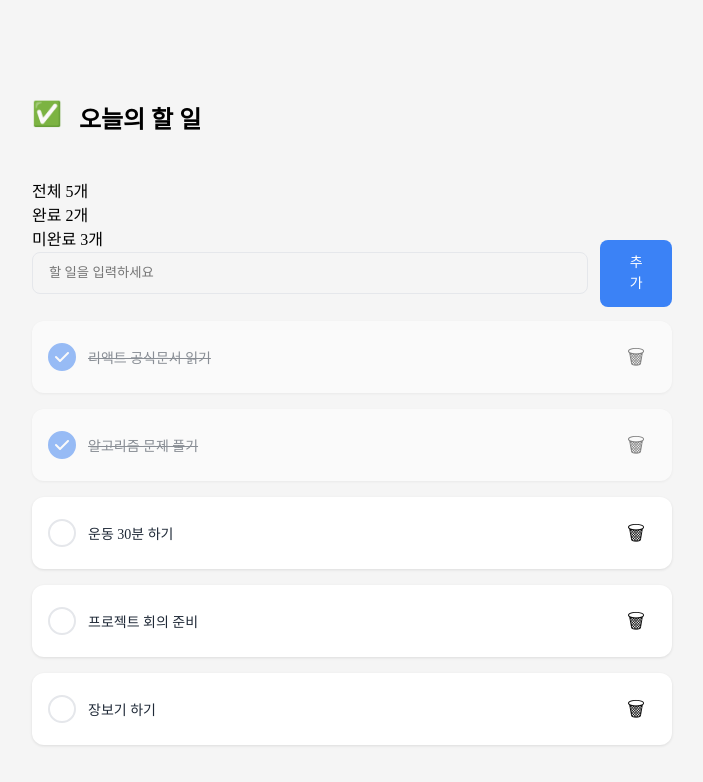
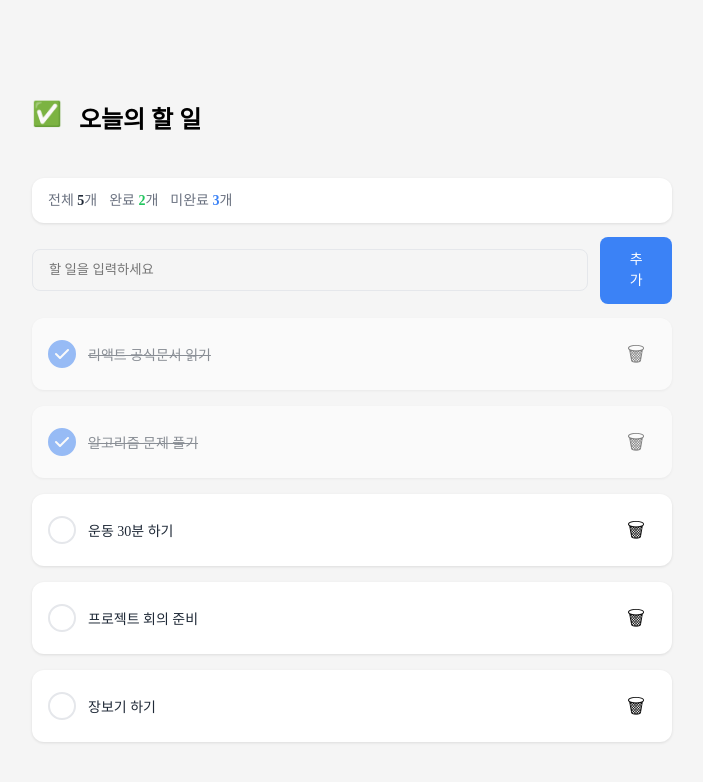
Before and after one commit to IT-Cotato/13th-Frontend-Assignment, a React (Vite) app: page / in a window 1280 px wide. Shown: the top 782 px of the page, without its empty margins (288-991 px from the left). Built offline with nearby package versions, Linux system fonts and the light colour scheme; a web font is replaced by a local one.

Commit message:
style: 전체 레이아웃/스타일 수정

```diff
--- a/src/App.css
+++ b/src/App.css
@@ -37,6 +37,42 @@ body {
   color: #1F2937;
   font-weight: 700;
   line-height: 36px; /* 150% */
+}
+
+.counterContainer {
+  display: flex;
+  padding: 12px 16px;
+  align-items: flex-start;
+  gap: 12px;
+  flex-shrink: 0;
+  align-self: stretch;
+
+  border-radius: 12px;
+  background: #FFF;
+  box-shadow: 0 1px 3px 0 rgba(0, 0, 0, 0.10);
+
+  color: #6B7280;
+  font-size: 14px;
+  font-style: normal;
+  font-weight: 400;
+  line-height: 21px;
+
+  margin-bottom: 24px;
+}
+
+.todoStatusTotal {
+  color: #1F2937;
+  font-weight: 600;
+}
+
+.todoStatusCompleted {
+  color: #22C55E;
+  font-weight: 600;
+}
+
+.todoStatusUncompleted {
+  color: #3B82F6;
+  font-weight: 600;
 }
 
 .emptyList {
```
